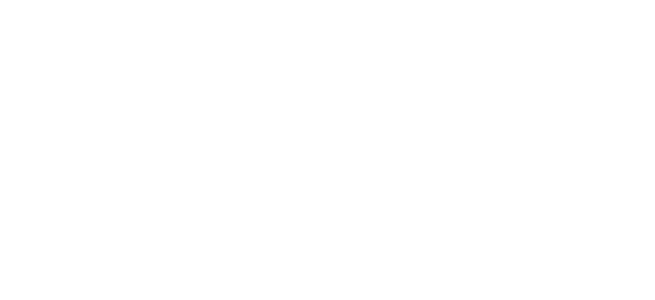
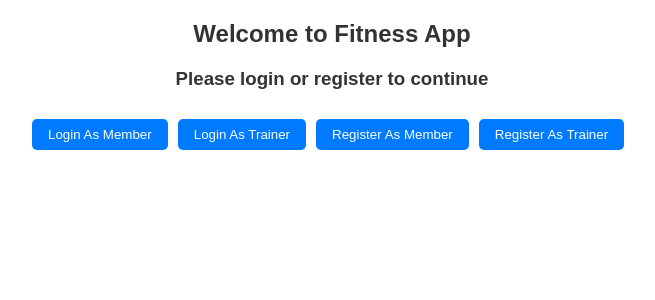
Before and after one commit to defnegrbz/CS353, a React (Create React App) app in the folder frontend/: page / in a window 1280 px wide. Before the commit this address had no page. Shown: the top 300 px of the page, without its empty margins (308-963 px from the left). Built offline with nearby package versions, Linux system fonts and the light colour scheme.

Commit message:
frontend minor changes

```diff
--- a/frontend/src/App.js
+++ b/frontend/src/App.js
@@ -2,13 +2,14 @@
 import { BrowserRouter as Router, Routes, Route } from 'react-router-dom';
 import WorkoutPage from './components/workout/WorkoutsPage';
 import WorkoutCreatePage from './components/workout/WorkoutCreatePage';
-import MemberLoginPage from './auth/MemberLogin';
-import TrainerLoginPage from './auth/TrainerLogin';
-import TrainerRegisterPage from './auth/RegisterTrainer';
-import MemberRegisterPage from './auth/RegisterMember';
+import MemberLoginPage from './components/auth/MemberLogin';
+import TrainerLoginPage from './components/auth/TrainerLogin';
+import TrainerRegisterPage from './components/auth/RegisterTrainer';
+import MemberRegisterPage from './components/auth/RegisterMember';
 import HealthDataCreatePage from './components/users/HealthDataCreatePage';
 import HealthDataPage from './components/users/HealthDataPage';
-import NutritionsPage from './components/nutritions/NutritionsPage';
+import InitialPage from './components/auth/InitialPage';
+
 
 function App() {
   return (
@@ -23,6 +24,7 @@
         <Route path="/healthdatas/:userId/create" element={<HealthDataCreatePage />} />
         <Route path="/healthdatas/:userId" element={<HealthDataPage />} />
         <Route path="/nutritionalPlan/:userId" element={<HealthDataPage />} />
+        <Route path="/" element={<InitialPage />} />
       </Routes>
     </Router>
   );
--- a/frontend/src/api/axiosConfig.js
+++ b/frontend/src/api/axiosConfig.js
@@ -32,7 +32,7 @@
 
 //Logins
 export const memberLogin = (email, password) => (
-    axios.post(`${baseURL}/users/login/member-login`, {
+    axios.post(`${baseURL}/members`, {
         email,
         password
     })
--- /dev/null
+++ b/frontend/src/components/auth/InitialPage.js
@@ -0,0 +1,25 @@
+import React, { useState } from 'react';
+import { useNavigate, useParams } from 'react-router-dom';
+
+const InitialPage = () => {
+
+
+    const navigate = useNavigate();
+
+
+    return (
+       <>
+         <div style={{ fontFamily: 'Arial, sans-serif', maxWidth: '600px', margin: '0 auto' }}>
+         <h2 style={{ textAlign: 'center', color: '#333' }}>Welcome to Fitness App</h2>
+            <h3 style={{ textAlign: 'center', color: '#333' }}>Please login or register to continue</h3>
+
+            <button onClick={() => navigate('/users/login/member-login')} style={{ backgroundColor: '#007bff', color: '#fff', padding: '8px 16px', borderRadius: '5px', border: 'none', cursor: 'pointer', marginTop: '10px' }}>Login As Member</button>
+            <button onClick={() => navigate('/users/login/trainer-login')} style={{ backgroundColor: '#007bff', color: '#fff', padding: '8px 16px', borderRadius: '5px', border: 'none', cursor: 'pointer', marginTop: '10px', marginLeft: '10px' }}>Login As Trainer</button>
+
+            <button onClick={() => navigate('/users/register/member')} style={{ backgroundColor: '#007bff', color: '#fff', padding: '8px 16px', borderRadius: '5px', border: 'none', cursor: 'pointer', marginTop: '10px', marginLeft: '10px' }}>Register As Member</button>
+            <button onClick={() => navigate('/users/register/trainer')} style={{ backgroundColor: '#007bff', color: '#fff', padding: '8px 16px', borderRadius: '5px', border: 'none', cursor: 'pointer', marginTop: '10px', marginLeft: '10px' }}>Register As Trainer</button>
+        </div>
+       </>
+    );
+};
+export default InitialPage;
--- a/frontend/src/components/auth/MemberLogin.js
+++ b/frontend/src/components/auth/MemberLogin.js
@@ -1,6 +1,6 @@
 import React, { useState } from 'react';
 import { useNavigate, useParams } from 'react-router-dom';
-import { memberLogin } from '../api/axiosConfig';
+import { memberLogin } from '../../api/axiosConfig';
 
 const MemberLogin = () => {
 
@@ -30,7 +30,7 @@
         }
       } catch (err) {
         setError(err.response?.data?.message || 'An error occured. Please try again.');
-      }
+      }
     }
 
     return (
--- a/frontend/src/components/auth/TrainerLogin.js
+++ b/frontend/src/components/auth/TrainerLogin.js
@@ -1,6 +1,6 @@
 import React, { useState } from 'react';
 import { useNavigate, useParams } from 'react-router-dom';
-import { trainerLogin } from '../api/axiosConfig';
+import { trainerLogin } from '../../api/axiosConfig';
 
 const TrainerLogin = () => {
 
```
